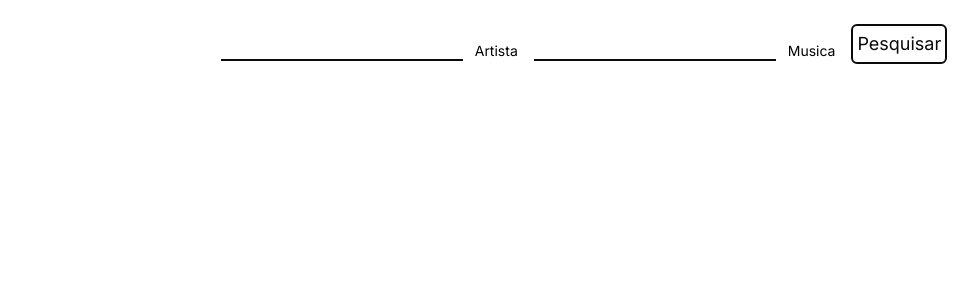
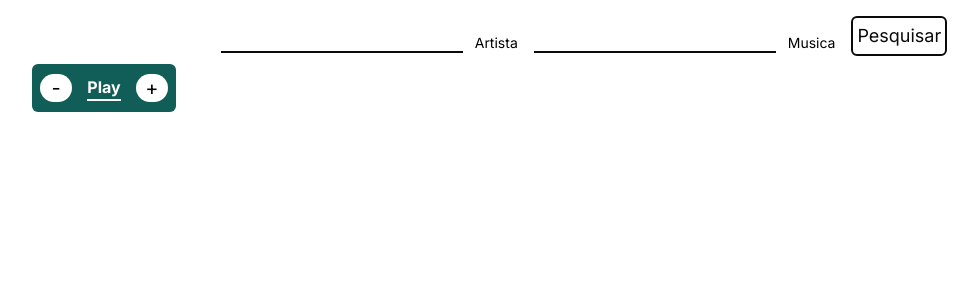
Before and after one commit to bezlima/chords-web, a Next.js app: page / in a window 1280 px wide. Shown: the top 300 px of the page, without its empty margins (56-1034 px from the left). Built offline with nearby package versions, Linux system fonts and the light colour scheme.

Commit message:
aside menu

```diff
--- a/src/app/components/scrollController/index.tsx
+++ b/src/app/components/scrollController/index.tsx
@@ -52,16 +52,26 @@ export default function ScrollController() {
     }, [isPlaying, startScrolling, stopScrolling])
 
     return (
-        <div>
-            <h1>Mini Scroll Control</h1>
-            <div>
-                <button onClick={() => handleSpeedChange(scrollSpeed - 0.1)}>-</button>
-                <button onClick={togglePlayPause} style={{ scrollBehavior: 'smooth' }}>
-                    {isPlaying ? 'Pause' : 'Play'}
-                </button>
-                <button onClick={() => handleSpeedChange(scrollSpeed + 0.1)}>+</button>
-            </div>
-            <p>Velocidade atual: {scrollSpeed.toFixed(1)} pixels por segundo</p>
+        <div className="bg-teal-800 w-36 h-12 p-2 rounded-md flex items-center justify-between">
+            <button
+                className="bg-white w-8 rounded-full text-xl hover:text-2xl"
+                onClick={() => handleSpeedChange(scrollSpeed - 0.1)}
+            >
+                -
+            </button>
+            <button
+                className="border-b-2 border-white text-md hover:text-lg text-white font-bold"
+                onClick={togglePlayPause}
+                style={{ scrollBehavior: 'smooth' }}
+            >
+                {isPlaying ? 'Pause' : 'Play'}
+            </button>
+            <button
+                className="bg-white w-8 rounded-full text-xl hover:text-2xl"
+                onClick={() => handleSpeedChange(scrollSpeed + 0.1)}
+            >
+                +
+            </button>
         </div>
     )
 }
--- a/src/app/elements/aside/index.tsx
+++ b/src/app/elements/aside/index.tsx
@@ -2,10 +2,8 @@ import ScrollController from '@/app/components/scrollController'
 
 export default function AsideMenu() {
     return (
-        <aside>
-            {/* <ScrollController /> */}
-            {/*
-            //  */}
+        <aside className="w-1/4 flex flex-col items-center justify-center sticky top-16">
+            <ScrollController />
         </aside>
     )
 }
--- a/src/app/page.tsx
+++ b/src/app/page.tsx
@@ -38,7 +38,6 @@ export default function Home() {
 
     return (
         <main className="flex min-h-screen flex-col items-center gap-2 mt-4">
-            <AsideMenu />
             <form
                 onSubmit={onSubmit}
                 className={`
@@ -59,8 +58,13 @@ export default function Home() {
                 />
                 <Button type="submit"> Pesquisar </Button>
             </form>
-            {loading && <p> Carregando musica ... </p>}
-            <HTMLRender music={music} color="#C9C089" />
+            <section className="flex items-start w-full ">
+                <AsideMenu />
+                <span>
+                    {loading && <p> Carregando musica ... </p>}
+                    <HTMLRender music={music} color="#C9C089" />
+                </span>
+            </section>
         </main>
     )
 }
```
